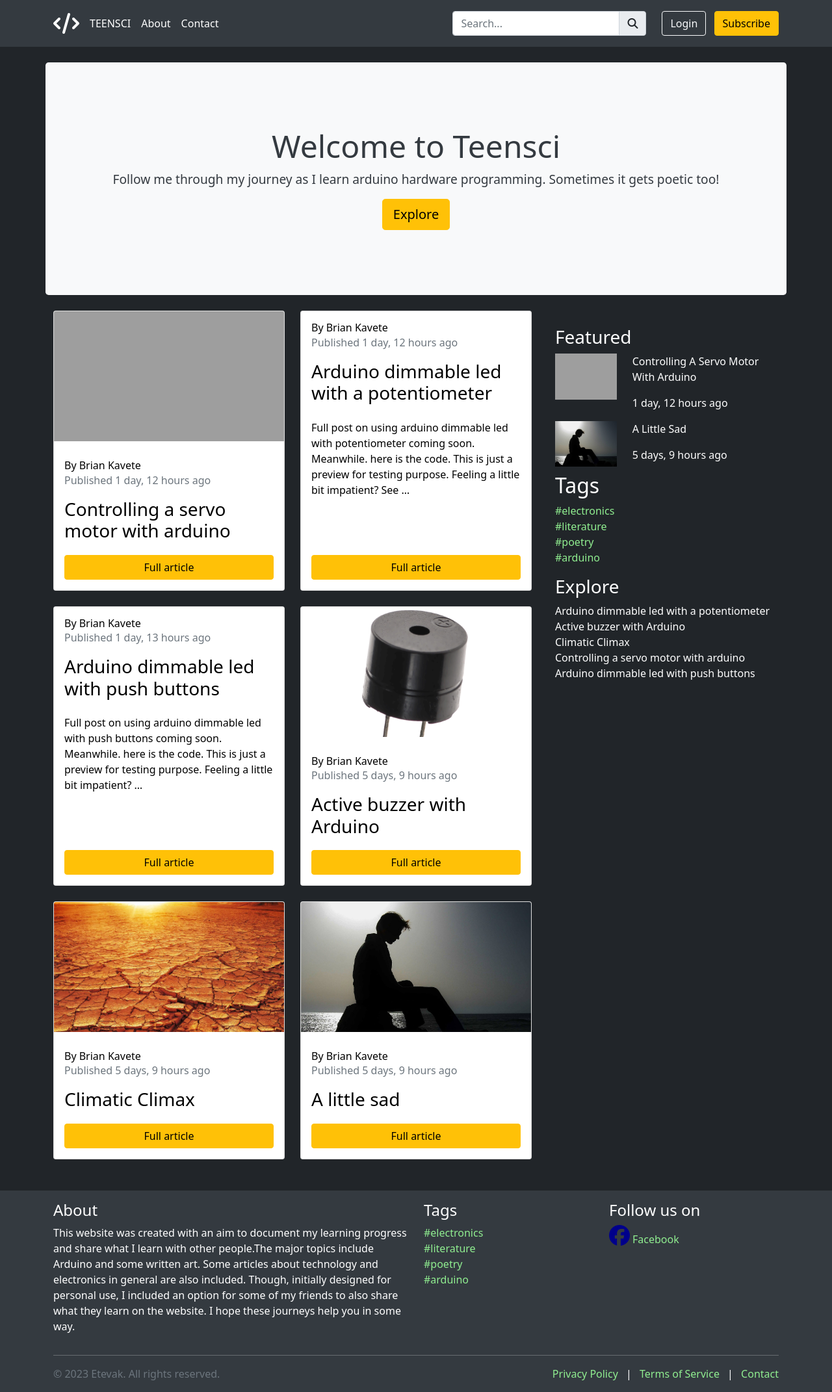
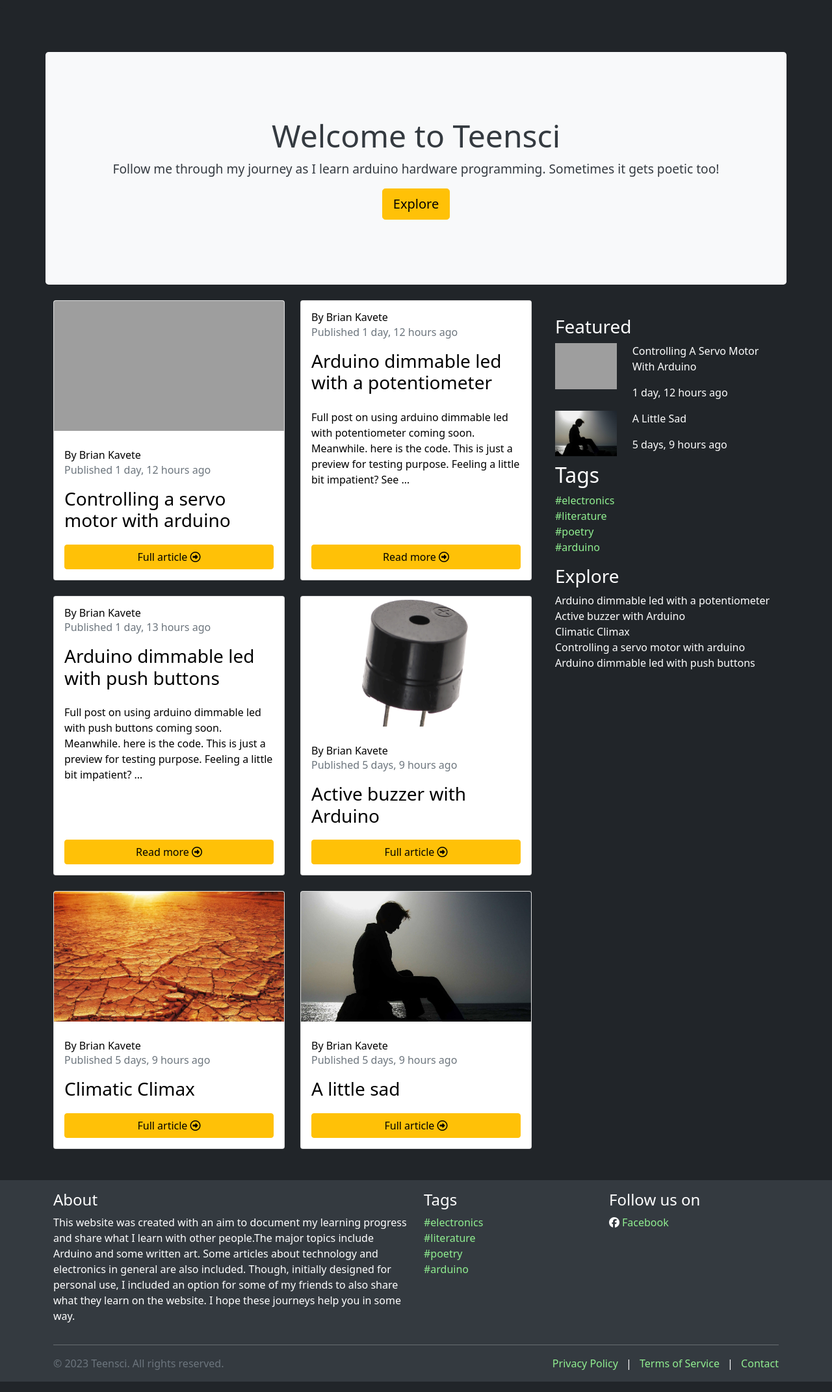
Before and after one commit to kavete/django_blog_version2, a Django app: page / in a window 1280 px wide. Shown: the whole page at 65% size. Run offline with Django 4.2, Linux system fonts and the light colour scheme; data comes from the database, SQL or seed files in the repository; both versions use the stored data as it was after the commit; some libraries are stand-ins or nearby versions; grey boxes are pictures that could not be loaded.

Commit message:
Made some changes to the UI

```diff
--- a/main_blog/admin.py
+++ b/main_blog/admin.py
@@ -1,10 +1,12 @@
 from django.contrib import admin
 from .models import BlogPost, Subscriber, Tag
 
-admin.site.site_header = "Kavete's Blog"
+#  Admin customizations
+admin.site.site_header = "Teensci"
 admin.site.index_title = "Management"
 
 
+# Blogpost model admin customization
 class BlogPostAdmin(admin.ModelAdmin):
     list_display = ("title", "author", "date_published", "featured")
     prepopulated_fields = {"slug": ("title",)}
@@ -13,6 +15,7 @@
     ordering = ("-date_published",)
 
 
+# Tag model admin customizations
 class TagAdmin(admin.ModelAdmin):
     list_display = ("name",)
     search_fields = ("name",)
--- a/main_blog/assets/css/main_styles.css
+++ b/main_blog/assets/css/main_styles.css
@@ -1,6 +1,7 @@
 body {
     background-color: #212529;
     color: #fff;
+    padding-top: 56px;
 }
 
 .card {
@@ -66,10 +67,10 @@
     text-decoration: underline;
 }
 
-.fa-facebook {
-    color: darkblue;
-    font-size: 2em;
-}
+/*.fa-facebook {*/
+/*    color: darkblue;*/
+/*    font-size: 2em;*/
+/*}*/
 
 
 .modal-content {
@@ -98,9 +99,23 @@
     text-align: center;
     padding: 100px 0; /* Adjust the padding as needed */
 }
+
 .hero-section h1 {
     font-size: 3em;
 }
+
 .hero-section p {
     font-size: 1.2em;
 }
+
+#teensci {
+    font-family: 'Chakra Petch', sans-serif;
+}
+
+.navbar {
+    transition: top 0.3s;
+}
+
+.navbar.hidden {
+    top: -56px; /* Adjust this value based on your navbar height */
+}
--- a/main_blog/context_processors.py
+++ b/main_blog/context_processors.py
@@ -2,11 +2,13 @@
 from main_blog.models import Tag
 
 
+#  Send the tags to all templates
 def get_all_tags(request):
     all_tags = Tag.objects.all().order_by("?")[:10]
     return {"all_tags": all_tags}
 
 
+# Send the subscription form to all templates
 def subscription_form(request):
     form = SubscriberForm()
     return {'subscription_form': form}
--- a/main_blog/models.py
+++ b/main_blog/models.py
@@ -46,4 +46,4 @@
     date_subscribed = models.DateTimeField(auto_now_add=True)
 
     def __str__(self):
-        return f"{self.email}"
+        return self.email
--- a/main_blog/templates/home.html
+++ b/main_blog/templates/home.html
@@ -5,75 +5,6 @@
 {% endblock %}
 
 {% block content %}
-    {##}
-    {#    <div class="container mt-5">#}
-    {#        <div class="row">#}
-    {#        <p class="display-5">Featured</p>#}
-    {#            {% if featured_posts %}#}
-    {#                {% for featured_post in featured_posts %}#}
-    {#                    <div class="col-lg-8">#}
-    {##}
-    {#                        <div class="card mb-4">#}
-    {#                            <img src="{{ featured_post.preview_image.url }}" class="card-img-top"#}
-    {#                                 alt="Featured Blog Post Image">#}
-    {#                            <div class="card-body">#}
-    {#                                <h2 class="card-title">{{ featured_post.title }}</h2>#}
-    {#                                <p class="card-text">{{ featured_post.content | truncatewords:30 | safe }}</p>#}
-    {#                                <a href="{% url 'blog_post_detail' featured_post.slug %}" class="btn btn-warning">Read More &rarr;</a>#}
-    {#                            </div>#}
-    {#                        </div>#}
-    {#                    </div>#}
-    {#                {% endfor %}#}
-    {##}
-    {##}
-    {#            {% endif %}#}
-    {##}
-    {#            <div class="col-lg-4">#}
-    {#                <h2>Recent Blog Posts</h2>#}
-    {#                <div class="list-group">#}
-    {#                    <a href="#" class="list-group-item list-group-item-action">#}
-    {#                        Recent Post 1#}
-    {#                    </a>#}
-    {#                    <a href="#" class="list-group-item list-group-item-action">#}
-    {#                        Recent Post 2#}
-    {#                    </a>#}
-    {#                    <a href="#" class="list-group-item list-group-item-action">#}
-    {#                        Recent Post 3#}
-    {#                    </a>#}
-    {#                </div>#}
-    {#            </div>#}
-    {#        </div>#}
-    {#    </div>#}
-    {#        <div class="container">#}
-    {#            <div class="row">#}
-    {#                <div class="col-md-8">#}
-    {#                    <div class="col-md-6 col-lg-3 mb-4">#}
-    {#                            <div class="card mb-4 h-100">#}
-    {#                                    <div class="d-flex justify-content-center">#}
-    {#                            #}
-    {#                                    <img src="{{ latest_post.preview_image.url }}" alt="Blog Post Image" class="card-img-top img-fluid" style="max-width: 800px">#}
-    {#                                    </div>#}
-    {##}
-    {#                                <div class="card-body">#}
-    {#                                    <div class="d-flex align-items-center mb-3">#}
-    {#                                        <div>#}
-    {#                                            <h6 class="m-0 text-black">#}
-    {#                                                By {{ latest_post.author.first_name }} {{ latest_post.author.last_name }}</h6>#}
-    {#                                            <p class="text-muted m-0">Published {{ latest_post.date_published | naturaltime }}</p>#}
-    {#                                        </div>#}
-    {#                                    </div>#}
-    {#                                    <h3 class="card-title">{{ latest_post.title }}</h3>#}
-    {#                                    <p class="card-text">#}
-    {#                                        {{ latest_post.content | truncatewords:30 | safe }}#}
-    {#                                    </p>#}
-    {#                                    <a href="/post/{{ latest_post.slug }}" class="btn btn-warning">Read More</a>#}
-    {#                                </div>#}
-    {#                            </div>#}
-    {#                        </div>#}
-    {#                </div>#}
-    {#            </div>#}
-    {#        </div>#}
-
     {% if request.path == "/" %}
         <section class="hero-section mt-4">
             <div class="container rounded-3">
@@ -119,9 +50,12 @@
                                                 {{ latest_post.content | truncatewords:30 | safe }}
                                             </p>
                                         {% endif %}
-
-                                        <a href="/post/{{ latest_post.slug }}" class="btn btn-warning mt-auto">Full
-                                            article</a>
+                                        {% if latest_post.preview_image %}
+                                        	<a href="{% url 'blog_post_detail' latest_post.slug %}" class="btn btn-warning mt-auto">Full
+                                            article <i class="fa fa-arrow-circle-o-right"></i></a>
+                                        {% else %}
+                                        <a href="{% url 'blog_post_detail' latest_post.slug %}" class="btn btn-warning mt-auto">Read more <i class="fa fa-arrow-circle-o-right"></i></a>
+                                        {% endif %}
                                     </div>
                                 </div>
                             </div>
@@ -132,10 +66,9 @@
                     <div class="sidebar">
                         {% if featured_posts %}
                             <h3 class="sidebar-title">Featured</h3>
-                            {# TODO - Add recommended posts #}
 
                             {% for featured_post in featured_posts %}
-                                <a href="/post/{{ featured_post.slug }}" class="sidebar-link">
+                                <a href="{% url 'blog_post_detail' featured_post.slug %}" class="sidebar-link">
                                     <div class="row">
 
                                         <div class="col-4">
@@ -155,13 +88,13 @@
                         {% endif %}
 
                     </div>
-                    <!-- Sidebar content goes here -->
+
                     <h2>Tags</h2>
-                    <!-- Add your sidebar content -->
+
                     <ul class="list-unstyled">
 
                         {% for tag in all_tags %}
-                            <li><a href="/tag/{{ tag }}">#{{ tag }}</a></li>
+                            <li><a href="{% url 'tag' tag %}">#{{ tag }}</a></li>
                         {% endfor %}
                     </ul>
                     <div class="sidebar">
@@ -169,7 +102,7 @@
                             <h3 class="sidebar-title">Explore</h3>
                             <ul class="list-unstyled">
                                 {% for random_post in random_posts %}
-                                    <li><a href="/post/{{ random_post.slug }}"
+                                    <li><a href="{% url 'blog_post_detail' random_post.slug %}"
                                            class="sidebar-link">{{ random_post.title }}</a>
                                     </li>
                                 {% endfor %}
--- a/main_blog/templates/layout/base.html
+++ b/main_blog/templates/layout/base.html
@@ -7,6 +7,9 @@
     <link rel="stylesheet" href="{% static 'css/bootstrap.css' %}">
     <link rel="stylesheet" href="{% static 'css/main_styles.css' %}">
     <link rel="stylesheet" href="{% static 'css/prism.css' %}">
+    <link rel="preconnect" href="https://fonts.googleapis.com">
+    <link rel="preconnect" href="https://fonts.gstatic.com" crossorigin>
+    <link href="https://fonts.googleapis.com/css2?family=Chakra+Petch:ital,wght@1,500&display=swap" rel="stylesheet">
     {% block styles %}
 
     {% endblock %}
@@ -17,7 +20,7 @@
 
 </head>
 <body>
-{% include 'partials/header.html'%}
+{% include 'partials/header.html' %}
 {% include "partials/alert.html" %}
 {% block content %}
 
@@ -48,6 +51,22 @@
             firstChild.classList.add('language-c');
         }
     }
+
+    // JavaScript to handle the scrolling behavior of the navbar
+    let prevScrollPos = window.pageYOffset;
+    window.onscroll = function() {
+        const currentScrollPos = window.pageYOffset;
+        const navbar = document.querySelector(".navbar");
+
+        if (prevScrollPos > currentScrollPos) {
+            navbar.classList.remove("hidden");
+        } else {
+            navbar.classList.add("hidden");
+        }
+
+        prevScrollPos = currentScrollPos;
+    };
+
 </script>
 {% block scripts %}
 
--- a/main_blog/templates/partials/footer.html
+++ b/main_blog/templates/partials/footer.html
@@ -15,21 +15,22 @@
                 <ul class="list-unstyled">
 
                     {% for tag in all_tags %}
-                            <li><a href="/tag/{{ tag }}">#{{ tag }}</a></li>
+                        <li><a href="{% url 'tag' tag %}">#{{ tag }}</a></li>
                     {% endfor %}
                 </ul>
             </div>
             <div class="col-md-3">
                 <h4>Follow us on</h4>
                 <ul class="list-unstyled d-flex align-items-center">
-                    <li class="align-items-center"><i class="fab fa-facebook me-1"></i><a href="#">Facebook</a></li>
+                    <li class="align-items-center"><i class="fab fa-facebook me-1"></i><a
+                            href="https://www.facebook.com/people/Teensci/100064007354896/">Facebook</a></li>
                 </ul>
             </div>
         </div>
         <hr>
         <div class="row">
             <div class="col-md-6">
-                <span class="text-muted">©  {% now "Y" %} Etevak. All rights reserved.</span>
+                <span class="text-muted">©  {% now "Y" %} Teensci. All rights reserved.</span>
             </div>
             <div class="col-md-6 text-md-end">
                 <ul class="list-inline mb-0">
--- a/main_blog/templates/partials/header.html
+++ b/main_blog/templates/partials/header.html
@@ -1,25 +1,24 @@
 {% load crispy_forms_filters %}
 {% load static %}
-{% comment %} {% load crispy_forms_tags %} {% endcomment %}
 
-<header class="p-3 header">
     <div class="container">
-        <div class="d-flex flex-wrap align-items-center justify-content-center justify-content-lg-start">
-            <a href="{% url 'blog_home' %}"
-               class="d-flex align-items-center mb-2 mb-lg-0 text-white text-decoration-none">
+        <nav class="navbar navbar-expand-sm navbar-dark bg-dark rounded-2 header fixed-top">
+            <div class="container">
+                <a class="navbar-brand" href="javascript:void(0)"><i class="fas fa-microchip fa-2x me-2 text-warning"></i></a>
+                <button class="navbar-toggler" type="button" data-bs-toggle="collapse" data-bs-target="#mynavbar">
+                    <span class="navbar-toggler-icon"></span>
+                </button>
+                <div class="collapse navbar-collapse" id="mynavbar">
+                    <ul class="navbar-nav me-auto text-uppercase" id="teensci">
+                        <li class="nav-item">
+                            <a class="nav-link" href="{% url 'blog_home' %}">Teensci</a>
+                        </li>
+                        <li class="nav-item">
+                            <a class="nav-link" href="#about">About</a>
+                        </li>
 
-                <i class="fas fa-code fa-2x me-2"></i>
-                {% comment %} <img src="{% static 'images/logo.png' %}" alt="Logo" width="64px"> {% endcomment %}
-            </a>
-
-            <ul class="nav col-12 col-lg-auto me-lg-auto mb-2 justify-content-center mb-md-0">
-                <li><a href="{% url "blog_home" %}" class="nav-link px-2 text-uppercase">Teensci</a></li>
-                <li><a href="#about" class="nav-link px-2">About</a></li>
-                <li><a href="#" class="nav-link px-2">Contact</a></li>
-                {% comment %} <li><a href="#" class="nav-link px-2">Categories</a></li> {% endcomment %}
                     </ul>
-
-            <form class="col-12 col-lg-auto mb-3 mb-lg-0 me-lg-3" role="search" method="get"
+                    <form class="d-flex" role="search" method="get"
                           action="{% url 'search' %}">
                         <div class="input-group">
                             <input type="search" name="search_word" class="form-control form-control-dark"
@@ -33,16 +32,16 @@
                     <div class="text-end">
                         {% if not user.is_authenticated %}
                             <a href="{% url 'signin' %}">
-                        <button type="button" class="btn btn-outline-light me-2 ms-2">Login</button>
+                                <button type="button" class="btn btn-outline-light m-2">Login</button>
                             </a>
 
-                    <button type="button" class="btn btn-warning" data-bs-toggle="modal"
+                            <button type="button" class="btn btn-warning m-2" data-bs-toggle="modal"
                                     data-bs-target="#subscriptionModal">Subscribe
                             </button>
                         {% else %}
-                    <div class="dropdown">
+                            <div class="dropdown m-2">
                                 <button type="button" class="btn btn-warning dropdown-toggle" data-bs-toggle="dropdown">
-                           {{ user.username }}
+                                    {{ user.username | title }}
                                 </button>
                                 <ul class="dropdown-menu">
                                     <li><a class="dropdown-item" href="{% url 'signout' %}">Logout</a></li>
@@ -53,7 +52,8 @@
                     </div>
                 </div>
             </div>
-</header>
+        </nav>
+    </div>
 <div class="modal fade" id="subscriptionModal" tabindex="-1" aria-labelledby="subscriptionModalLabel"
      aria-hidden="true">
     <div class="modal-dialog modal-dialog-centered">
--- a/main_blog/views.py
+++ b/main_blog/views.py
@@ -13,9 +13,6 @@
     featured_posts = BlogPost.objects.filter(featured=True).order_by("-date_published")
     random_posts = BlogPost.objects.order_by("?")[:5]
     all_posts = BlogPost.objects.all().order_by("-date_published")[:10]
-    # paginator = Paginator(all_posts, per_page=5)
-    # page_number = request.GET.get("page")
-    # data = paginator.get_page(page_number)
     context = {
         "all_posts": all_posts,
         "featured_posts": featured_posts,
@@ -36,7 +33,6 @@
     paginator = Paginator(all_posts, per_page=5)
     page_number = request.GET.get("page")
     data = paginator.get_page(page_number)
-    # TODO Use Elastic search instead
     return render(request, "home.html", {"all_posts": data})
 
 
```
Also changed, not shown: main_blog/templates/blog_details.html (+10 -12 lines), static/css/main_styles.css (+20 -5 lines), db.sqlite3. Lines whose indentation alone changed are shown as unchanged.
